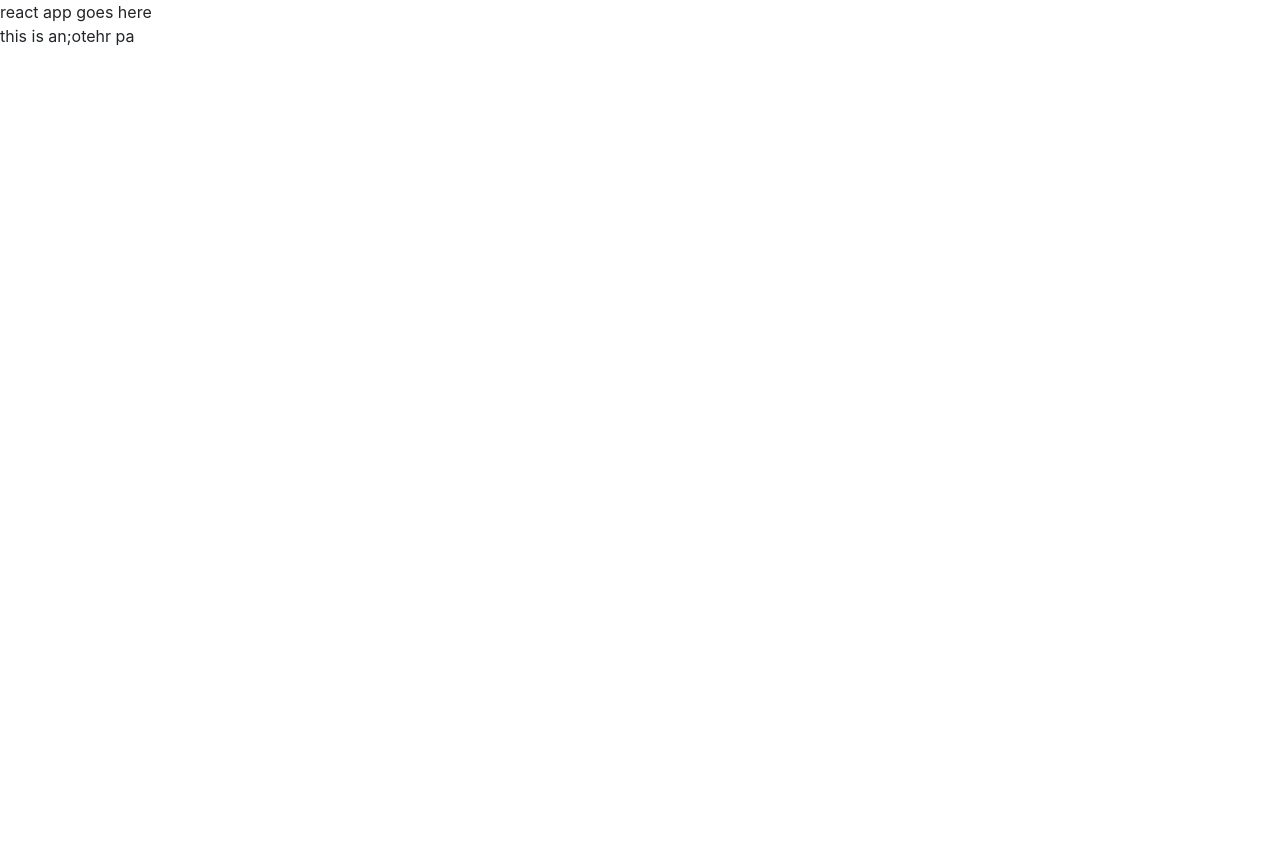
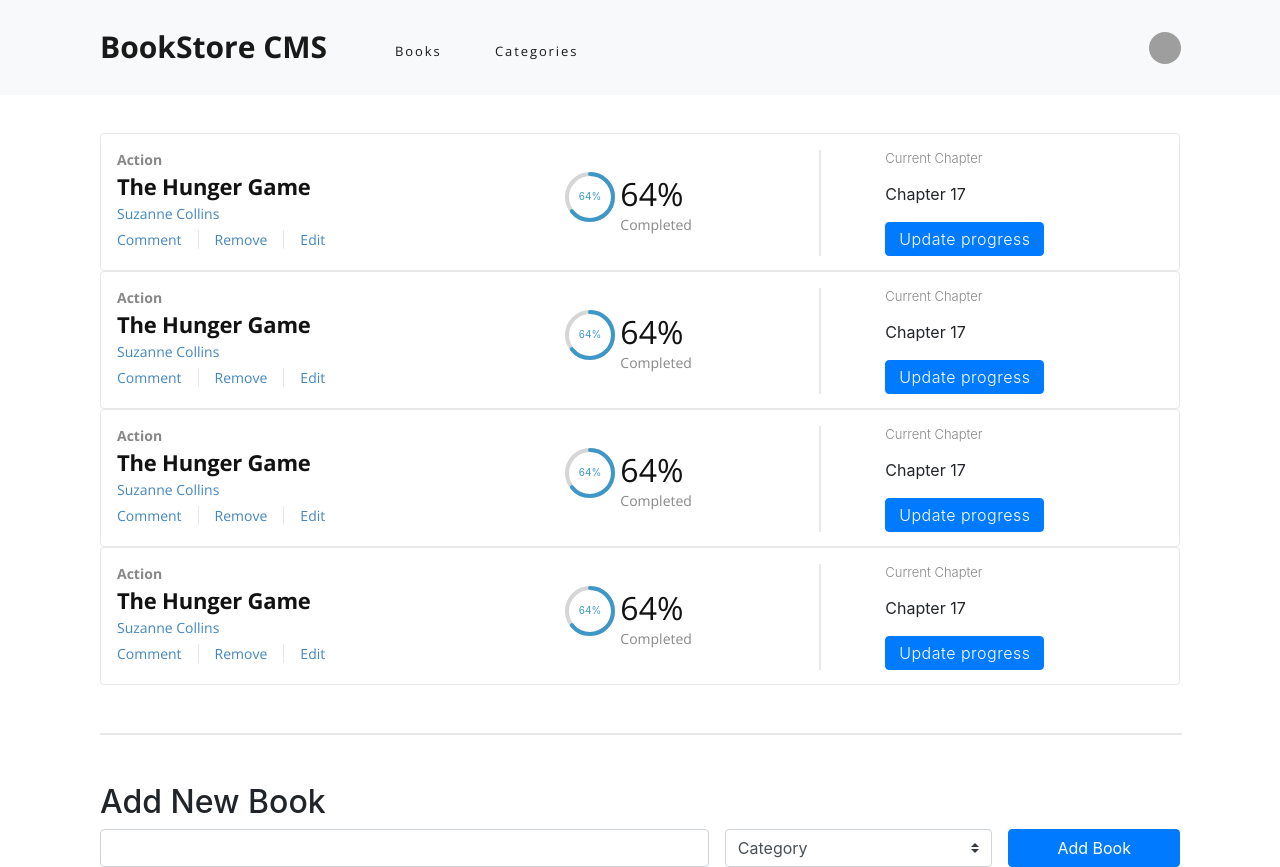
Before and after one commit to learnwithalfred/book-store-react, a React (Create React App) app: page / in a window 1280 px wide. Before the commit the page ends 800 px from the top, so only its background shows below. Built offline with nearby package versions, Linux system fonts and the light colour scheme; grey boxes are pictures that could not be loaded.

Commit message:
Add Book Route

```diff
--- a/src/App.js
+++ b/src/App.js
@@ -1,10 +1,15 @@
 import React from 'react';
+import AddBookForm from './components/Add-book-form';
+import Book from './components/Book';
+import Navbar from './components/Navbar';
 
 function App() {
   return (
     <div>
-      react app goes here
-      <p>this is an;otehr pa</p>
+      <Navbar />
+      <Book />
+      <Book />
+      <AddBookForm />
     </div>
   );
 }
--- a/src/index.js
+++ b/src/index.js
@@ -2,13 +2,13 @@ import React from 'react';
 import ReactDOM from 'react-dom/client';
 import { BrowserRouter, Routes, Route } from 'react-router-dom';
 
-import App from './App';
+import Books from './routes/Books';
 
 const root = ReactDOM.createRoot(document.getElementById('root'));
 root.render(
   <BrowserRouter>
     <Routes>
-      <Route path="/" element={<App />} />
+      <Route path="/" element={<Books />} />
     </Routes>
   </BrowserRouter>,
 );
--- /dev/null
+++ b/src/routes/Books.jsx
@@ -0,0 +1,22 @@
+import React from 'react';
+import AddBookForm from '../components/Add-book-form';
+import Book from '../components/Book';
+import Navbar from '../components/Navbar';
+
+function Books() {
+  return (
+    <>
+      <Navbar />
+      <div className="books-container">
+        <Book />
+        <Book />
+        <Book />
+        <Book />
+        <hr className="line-break" />
+        <AddBookForm />
+      </div>
+    </>
+  );
+}
+
+export default Books;
```
